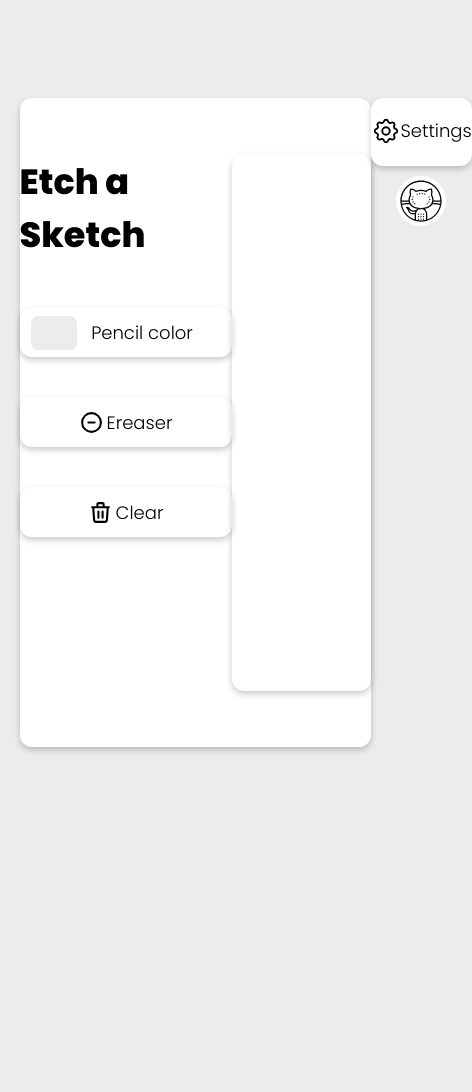
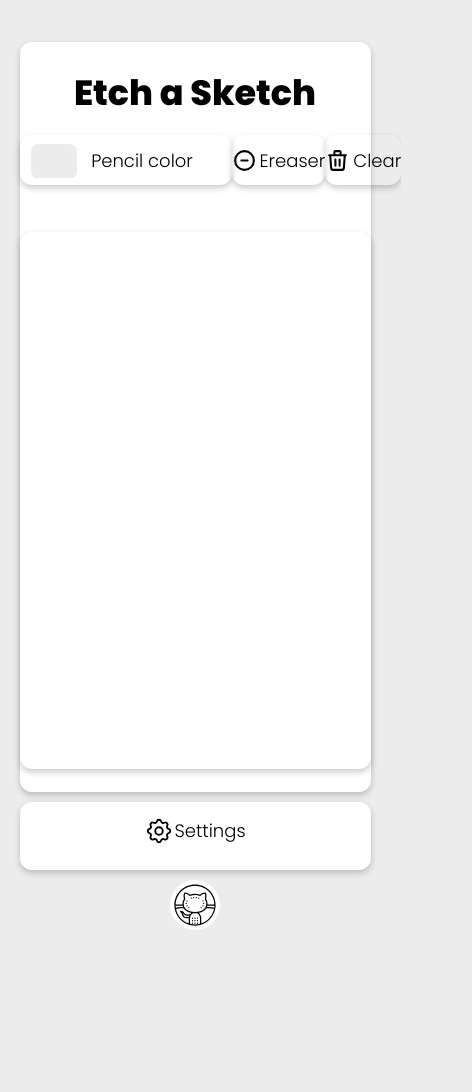
Before and after one commit to Apheiro/etch_a_sketch, a plain HTML site: page index.html in a window 390 px wide. Shown: the whole page, 472 px wide, since content can reach past the window. Before the commit the page ends 844 px from the top, so only its background shows below. Drawn offline with Linux system fonts and the light colour scheme.

Commit message:
Make responsive, fix some bugs

```diff
--- a/index.html
+++ b/index.html
@@ -66,6 +66,7 @@
                     <h2>Settings</h2>
                 </div>
 
+                <div class = "options">
                     <div id="resolutionGrid" class="settingMenuOptionRange">
 
                         <div id="resolutionGridText">Resolution grid: 16x16</div>
@@ -93,6 +94,8 @@
                             <input type="color" value="#ECECEC" name="backgroundColor" id="backgroundColor"> Background color
                         </div>
                     </label>
+                </div>
+
 
                 <div id="upBtn" class="upBtn">
                     <svg xmlns="http://www.w3.org/2000/svg" class="h-6 w-6" fill="none" viewBox="0 0 24 24"
--- a/script.js
+++ b/script.js
@@ -117,7 +117,8 @@ function changeBackground() {
 }
 
 function enableGrid() {
-     sketchContainer.classList.toggle('grid')
+    sketchContainer.classList.toggle('grid');
+    backgroundColor.classList.toggle('grid');
 }
 
 
--- a/style.css
+++ b/style.css
@@ -46,6 +46,7 @@ main {
     align-items: center;
     display: flex;
     justify-content: space-between;
+    flex-wrap: wrap;
 }
 
 .icons {
@@ -110,24 +111,28 @@ main {
     display: flex;
     align-items: center;
     justify-content: center;
+    border-radius: 12px;
+    overflow: hidden;
 }
 
 .sketchPixelContainer{
     background-color: transparent;
     width: 100%;
     height: 100%;
-    border-radius: 12px;
     display: grid;
     grid-template-columns: repeat(16, 1fr);
-
 }
 
 .pixel {
+    border-style:outset ;
     border: transparent solid 1px;
     user-select: none;
 }
 
-.grid .pixel{
+.sketchPaintContainer.grid {
+    border: var(--checkboxColor) solid 1px;
+}
+.sketchPixelContainer.grid .pixel{
     border: var(--checkboxColor) solid 1px;
 }
 
@@ -215,11 +220,6 @@ main {
     padding: 0px 15px 0px 15px;
 
 }
-
-/* .settingMenuOptionRange div{
-    width: 100%;
-    max-width: 90%;
-} */
 
 .settingMenuOption {
     user-select: none;
@@ -440,3 +440,155 @@ main {
     }
 
 }
+
+@media (max-width: 1315px) {
+    main {
+        max-width: 1285px;
+        width: 90%;
+        max-height: 900px;
+        height: 90%;
+        align-items: center;
+        display: flex;
+        justify-content: center;
+        flex-wrap: wrap;
+    }
+
+    .setting {
+        border-radius: 12px;
+        width: 100%;
+        max-width: 900px;
+        height: 300px;
+        display: flex;
+        flex-direction: column;
+        align-items: center;
+    }
+
+    .settingTitle {
+        margin: 0px 0px 0px 0px;
+        width: 100%;
+        display: flex;
+        align-items: center;
+        justify-content: center;
+        user-select: none;
+        cursor: pointer;
+    }
+
+    .settingTitle h2 {
+        font-weight: 300;
+    }
+
+    .settingMenu {
+        background-color: var(--secondaryColor);
+        width: 100%;
+        max-width: 900px;
+        border-radius: 12px;
+        height: 100%;
+        max-height: 68px;
+        margin:10px 0px 10px 0px;
+        align-items: center;
+        display: flex;
+        flex-direction: column;
+        box-shadow: var(--shadow);
+        position: relative;
+    }
+
+    .options {
+        display: flex;
+        justify-content: space-between;
+        flex-wrap: wrap;
+        width: 90%;
+    }
+    .options div{
+        margin: 5px;
+    }
+    .options label{
+        margin: 5px;
+    }
+
+    .settingMenuTransition {
+        transition: all 1s cubic-bezier(0.7, -0.31, 0.02, 1.38) 0s;
+    }
+
+    .settingMenuOpen {
+        max-height: 238px;
+
+    }
+
+    .settingMenuOpenOption {
+        display: flex !important;
+        animation: fadeIn;
+        animation-duration: 0.75s;
+    }
+
+    .settingMenuCloseOption {
+        display: flex !important;
+        animation: fadeOut;
+        animation-duration: 0.75s;
+    }
+}
+
+@media (max-width:895px) {
+    .sketchCard {
+        background-color: var(--secondaryColor);
+        border-radius: 12px;
+        width: 100%;
+        max-width: 900px;
+        height: 100%;
+        max-height: 750px;
+        box-shadow: var(--shadow);
+        display: flex;
+        align-items: center;
+        justify-content: space-around;
+        flex-wrap: wrap;
+    }
+
+    .sketchOption {
+        width: 100%;
+        height: 120px;
+        display: flex;
+        flex-direction: unset;
+        justify-content: space-evenly;
+        align-items: center;
+        position: relative;
+    }
+
+    .sketchOption h1 {
+        position: absolute;
+        top: 1px;
+        margin: 0px;
+        font-size: 35px;
+    }
+
+    .sketchOption div {
+
+        bottom: 1px;
+        border-radius: 12px;
+        box-shadow: var(--shadow);
+        margin: 70px 0px 0px 0px;
+        display: flex;
+        align-items: center;
+        justify-content: center;
+        width: 212px;
+        height: 50px;
+        cursor: pointer;
+        transition: transform 0.1s;
+        user-select: none;
+    }
+
+    .sketchOption div:hover {
+        transform: scale(1.05);
+    }
+
+    .sketchPaintContainer {
+        background-color: white;
+        width: 537px;
+        height: 537px;
+        border-radius: 12px;
+        box-shadow: var(--shadow);
+        display: flex;
+        align-items: center;
+        justify-content: center;
+        border-radius: 12px;
+        overflow: hidden;
+    }
+}
```
Also changed, not shown: 1 other file. Lines whose indentation alone changed are shown as unchanged.
